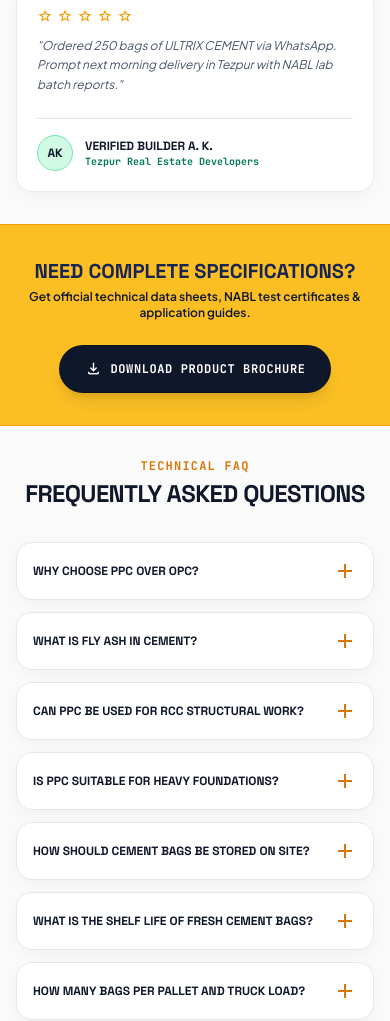
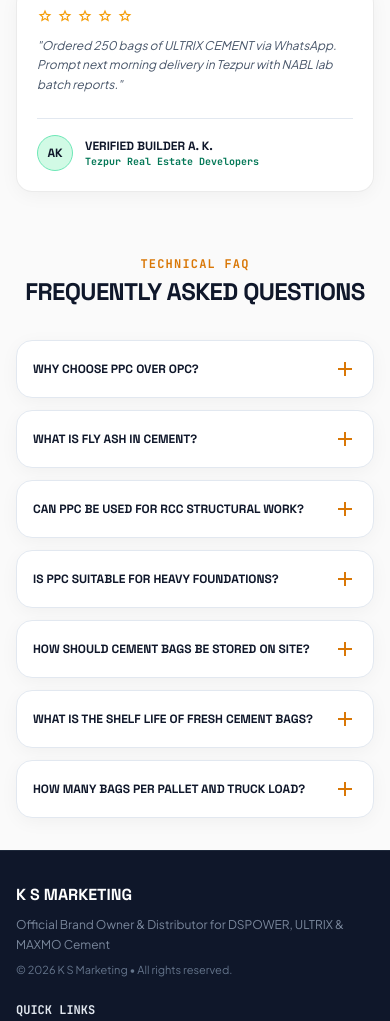
Before and after one commit to Vanshlohia05/DSMactrix, a website: page index.html in a window 390 px wide. Shown: the part 5006-6027 px from the top of the page. Drawn offline with nearby package versions, Linux system fonts and the light colour scheme; a script that the page names is missing.

Commit message:
Remove yellow Download Product Brochure specifications banner

```diff
--- a/index.html
+++ b/index.html
@@ -1272,18 +1272,7 @@
 
 
 
-        <!-- DOWNLOAD PRODUCT BROCHURE BANNER SECTION -->
-        <section class="py-8 sm:py-12 relative z-10 bg-amber-400 text-slate-900 border-y border-amber-500">
-            <div class="max-w-container-max mx-auto px-4 sm:px-6 flex flex-col sm:flex-row justify-between items-center gap-6 text-center sm:text-left">
-                <div>
-                    <h3 class="font-headline-lg text-xl sm:text-2xl font-extrabold uppercase text-blue-950">Need Complete Specifications?</h3>
-                    <p class="font-body-md text-xs sm:text-sm text-slate-900 font-semibold mt-1">Get official technical data sheets, NABL test certificates &amp; application guides.</p>
-                </div>
-                <a href="https://wa.me/9181314149?text=Hello!%20Please%20send%20me%20the%20complete%20Product%20Brochure%20and%20Technical%20Data%20Sheets%20for%20DSPOWER%2C%20ULTRIX%20%26%20MAXMO%20CEMENT." target="_blank" rel="noopener" class="btn-primary px-6 sm:px-8 py-3.5 sm:py-4 rounded-full font-label-caps text-xs flex items-center justify-center gap-2 font-bold uppercase tracking-wider shrink-0 shadow-lg border border-black/20">
-                    <span class="material-symbols-outlined text-[18px]">download</span> Download Product Brochure
-                </a>
-            </div>
-        </section>
+
 
         <!-- EXPANDED TECHNICAL FAQ SECTION -->
         <section class="py-8 sm:py-section-gap relative z-10 bg-transparent" id="faq">
```
Also changed, not shown: dist/index.html.
